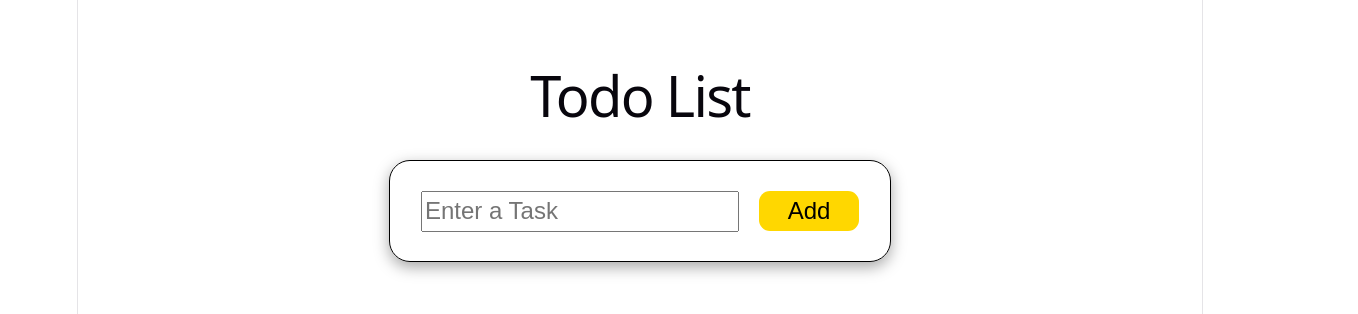
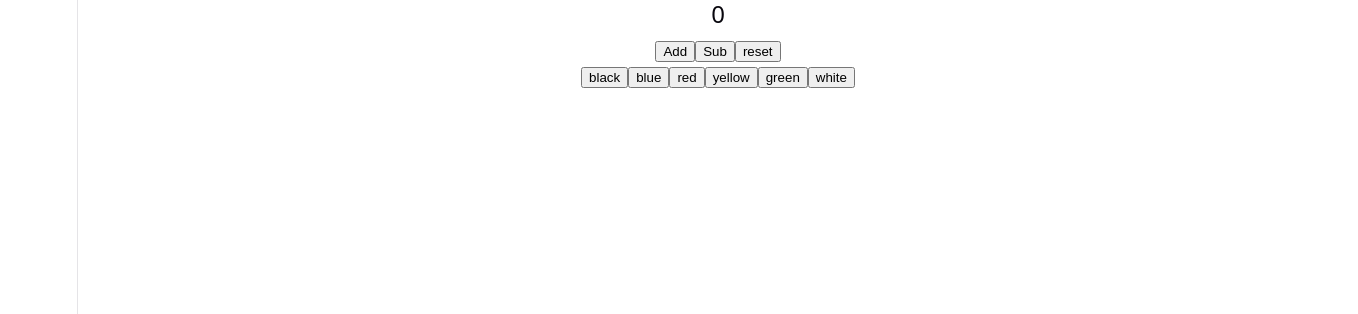
Before and after one commit to mansee-11/Web-Dev, a React (Vite) app in the folder JS/react_p/my-react-app/: page /login in a window 1280 px wide. Shown: the top 314 px of the page, 1358 px wide, since content can reach past the window. Built offline with nearby package versions, Linux system fonts and the light colour scheme; the HTML template or start-up script is replaced by a standard one.

Commit message:
useReducer

```diff
--- a/JS/react_p/my-react-app/src/App.css
+++ b/JS/react_p/my-react-app/src/App.css
@@ -100,7 +100,7 @@ button:hover{
 
 /* lect 20 */
 
-#parent{
+/* #parent{
   margin: 50px auto;
   display: flex;
   justify-content: center;
@@ -154,4 +154,4 @@ span{
   display: flex;
   flex-direction: column;
   gap: 10px;
-}
+} */
--- a/JS/react_p/my-react-app/src/App.jsx
+++ b/JS/react_p/my-react-app/src/App.jsx
@@ -148,12 +148,25 @@
 
 //lect20
 
+// import React from 'react'
+// import Todo from './Todo'
+// import './App.css'
+// const App = () => {
+//   return (
+//     <div><Todo/></div>
+//   )
+// }
+
+// export default App
+
+
+//lect 21
+
 import React from 'react'
-import Todo from './Todo'
-import './App.css'
+import Lect21 from './Lect21'
 const App = () => {
   return (
-    <div><Todo/></div>
+    <div><Lect21/></div>
   )
 }
 
--- /dev/null
+++ b/JS/react_p/my-react-app/src/Lect21.jsx
@@ -0,0 +1,67 @@
+import React, { useReducer } from 'react'
+
+const Lect21 = () => {
+    let [state,dispatch] =useReducer(fun,0) // function , starting value of state
+    let [bg,dis] = useReducer(fun2,"white")
+    function fun(state,action){
+        if(action.type=="inc"){
+            return state+1;
+        }
+        else if(action.type == "dec")
+        {
+            return state-1;
+        }
+        else if(action.type == "reset")
+        {
+            return 0;
+        }
+        return state;
+    }
+    function fun2(bg,action)
+    {
+        if(action.type=="yellow"){
+            return "yellow"
+        }
+        else if(action.type == "blue")
+        {
+            return "blue"
+
+        }
+        else if(action.type == "red")
+        {
+            return "red"
+        }
+        else if(action.type == "black")
+        {
+            return "black"
+        }
+        else if(action.type == "white")
+        {
+            return "white"
+        }
+        else if(action.type == "green")
+        {
+            return "green"
+        }
+        return bg;
+    }
+  return (
+    <div style={{backgroundColor:bg, height:"100vh", width:"100vw"}}>
+        <h2>{state}</h2>
+        <button onClick={()=>dispatch({type:"inc"})}>Add</button>
+        <button onClick={()=>dispatch({type:"dec"})}>Sub</button>
+        <button onClick={()=>dispatch({type:"reset"})}>reset</button>
+        <div>
+            <button onClick={()=>dis({type:"black"})}>black</button>
+            <button onClick={()=>dis({type:"blue"})}>blue</button>
+            <button onClick={()=>dis({type:"red"})}>red</button>
+            <button onClick={()=>dis({type:"yellow"})}>yellow</button>
+            <button onClick={()=>dis({type:"green"})}>green</button>
+            <button onClick={()=>dis({type:"white"})}>white</button>
+
+        </div>
+    </div>
+  )
+}
+
+export default Lect21
```
